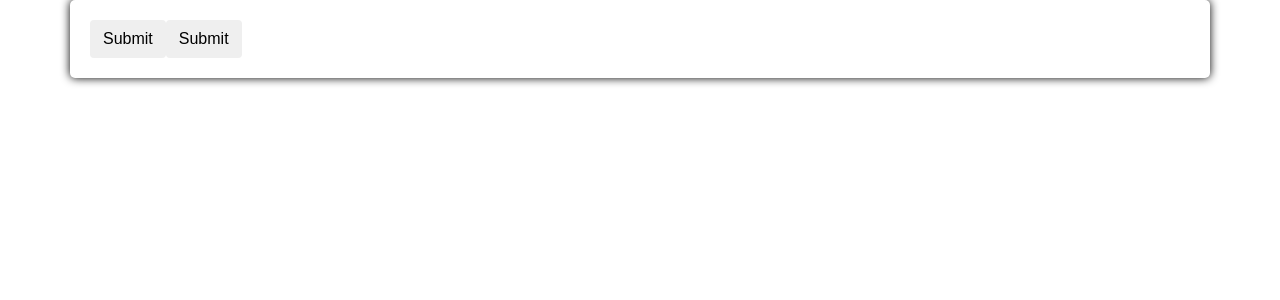
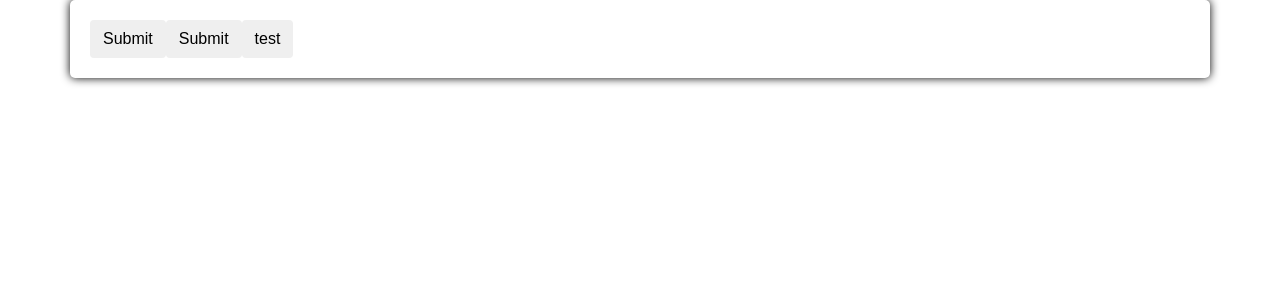
Before and after one commit to arturshyshko/powercor-dashboard, a React (Create React App) app in the folder client/web/: page / in a window 1280 px wide. Shown: the top 300 px of the page. Built offline with nearby package versions, Linux system fonts and the light colour scheme.

Commit message:
test setup for project update

```diff
--- a/client/web/src/components/Dashboard.js
+++ b/client/web/src/components/Dashboard.js
@@ -2,7 +2,7 @@ import React from 'react'
 import '../App.css'
 import { ProjectEdit } from './ProjectEdit'
 import { ProjectsList } from './ProjectsList'
-import { fetchProjectsData } from '../services/apiAccess'
+import { fetchProjectsData, patchProject } from '../services/apiAccess'
 
 export class Dashboard extends React.Component {
 
@@ -15,10 +15,19 @@ export class Dashboard extends React.Component {
 
         this.handleSubmit = this.handleSubmit.bind(this)
         this.createProject = this.createProject.bind(this)
+        this.handleTest = this.handleTest.bind(this)
     }
 
     handleSubmit(e) {
         fetchProjectsData(this.props.fetchProjects)
+    }
+
+    handleTest(e) {
+        let data = {
+            'id' : 1111111,
+            'comment': 'wow this actually works'
+        }
+        patchProject(data)
     }
 
     createProject() {
@@ -33,6 +42,7 @@ export class Dashboard extends React.Component {
                 {this.state.showCreate && <ProjectEdit /> }
                 <button className="btn btn-default" onClick={this.createProject}>Submit</button>
                 <button className="btn btn-default" onClick={this.handleSubmit}>Submit</button>
+                <button className="btn btn-default" onClick={this.handleTest}>test</button>
             </div>
         )
     }
--- a/client/web/src/services/apiAccess.js
+++ b/client/web/src/services/apiAccess.js
@@ -47,3 +47,14 @@ export const fetchPStagesData = (cb) => {
 export const fetchStatusesData = (cb) => {
     fetchData(cb, apiUrls.API_STATUSES)
 }
+
+export const patchProject = (data, id=null) => {
+    axios.patch(
+        apiUrls.API_PROJECTS + (id ? id : data['id']) + '/',
+        data
+    ).then(response => {
+        console.log(response)
+    }).catch(error => {
+        console.log(error)
+    })
+}
```
